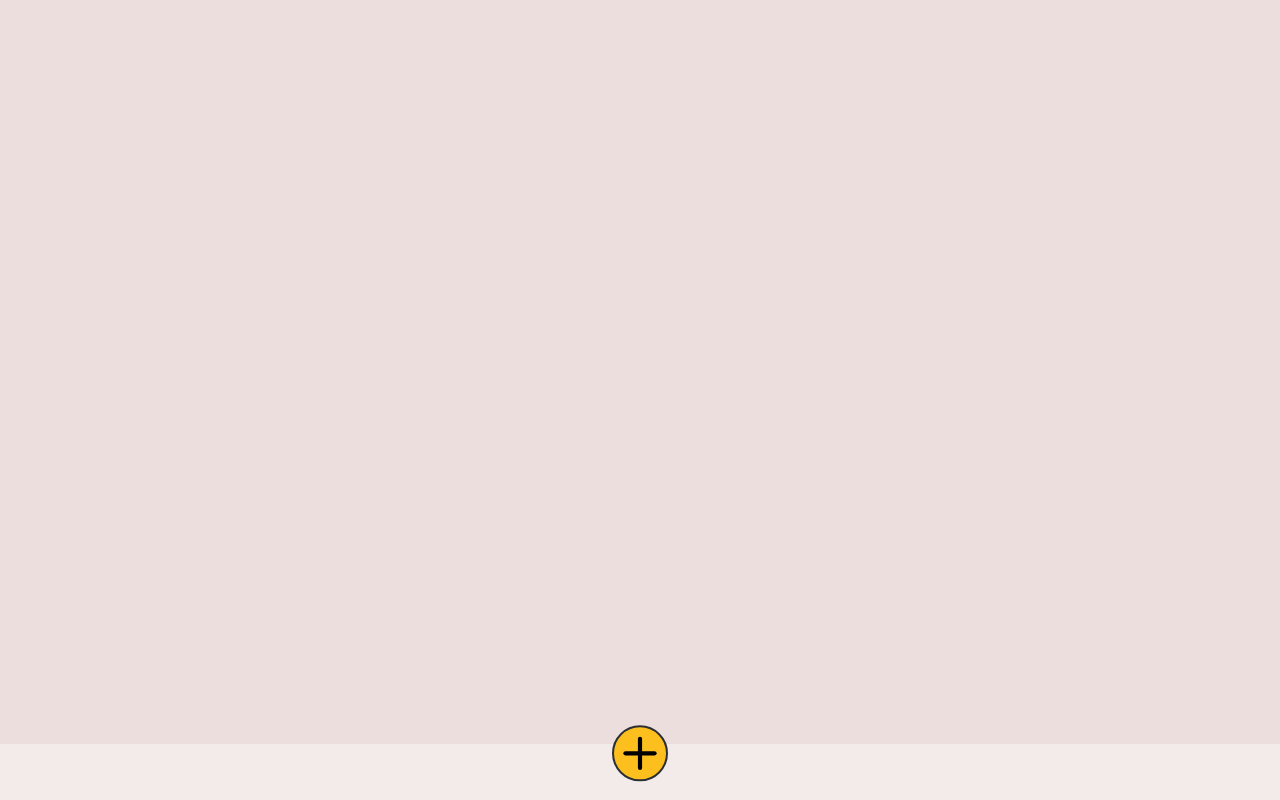
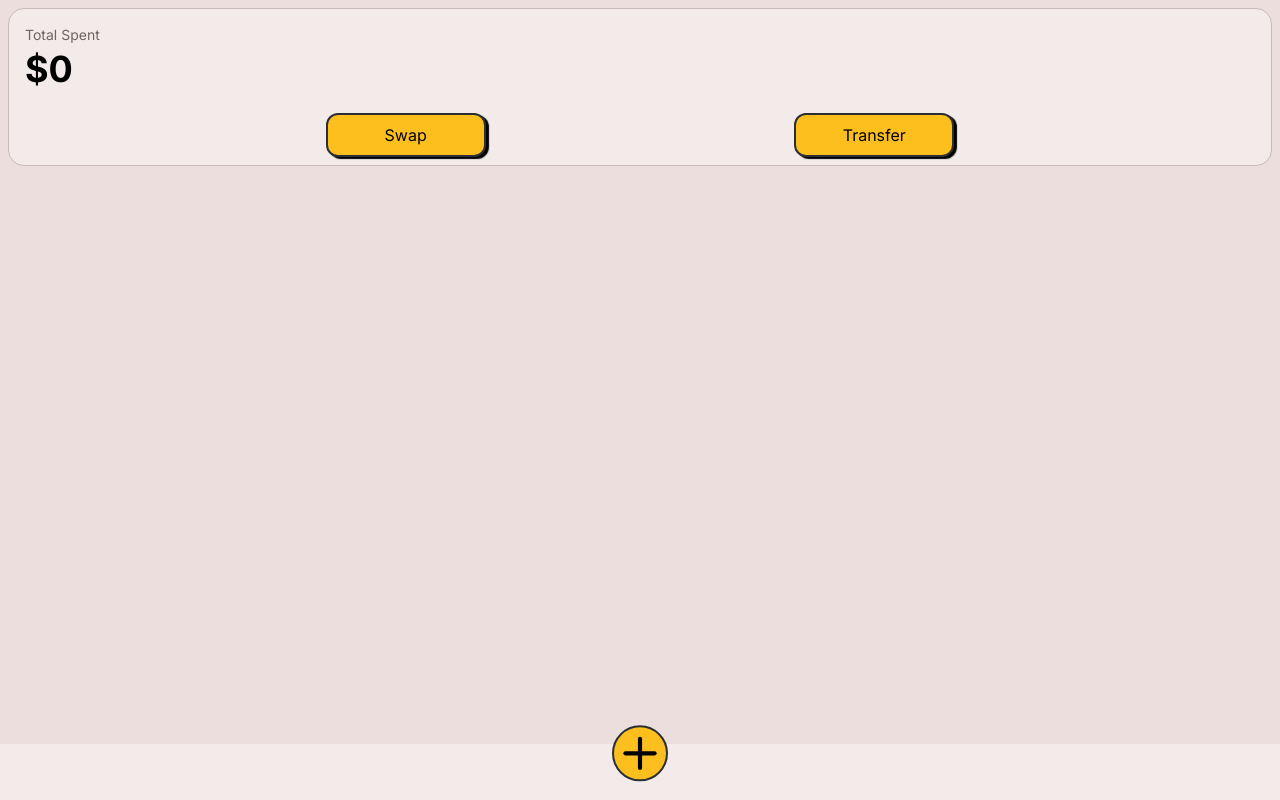
Before and after one commit to tykealy/where-my-money, a Next.js app: page / in a window 1280 px wide. Built offline with nearby package versions, Linux system fonts and the light colour scheme.

Commit message:
added SpentCard

```diff
--- a/src/app/page.tsx
+++ b/src/app/page.tsx
@@ -1,7 +1,9 @@
 import BottomNav from "@/components/bottonNav";
+import SpentCard from "@/components/spentCard";
 export default function Home() {
   return (
     <div>
+      <SpentCard></SpentCard>
       <BottomNav></BottomNav>
     </div>
   );
--- /dev/null
+++ b/src/components/spentCard.tsx
@@ -0,0 +1,28 @@
+const SpentCard = () => {
+  return (
+    <div className=" text-black m-2 rounded-2xl bg-[#f3ebea] border-[#c7bab8] border-[1px]">
+      <div className="flex items-center justify-between p-4">
+        <div>
+          <h1 className="text-sm text-[#6b6661]">Total Spent</h1>
+          <p className="text-4xl font-bold mt-1">$0</p>
+        </div>
+      </div>
+      <div className="flex justify-evenly p-2">
+        <button
+          style={{ boxShadow: "3px 2px 1px" }}
+          className="border-[#2c3034] rounded-xl bg-[#fdbf1e] border-2 w-40 p-2"
+        >
+          Swap
+        </button>
+        <button
+          style={{ boxShadow: "3px 2px 1px" }}
+          className="border-[#2c3034] rounded-xl bg-[#fdbf1e] border-2 w-40"
+        >
+          Transfer
+        </button>
+      </div>
+    </div>
+  );
+};
+
+export default SpentCard;
```
